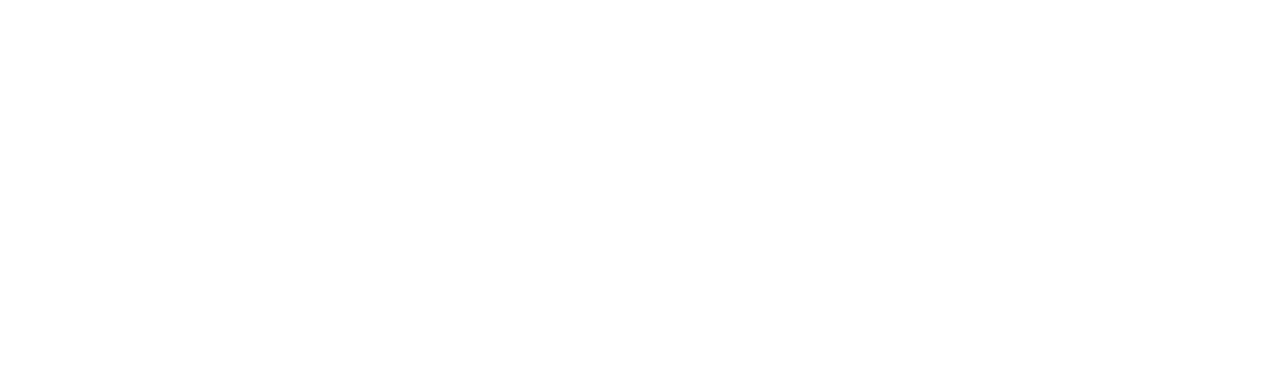
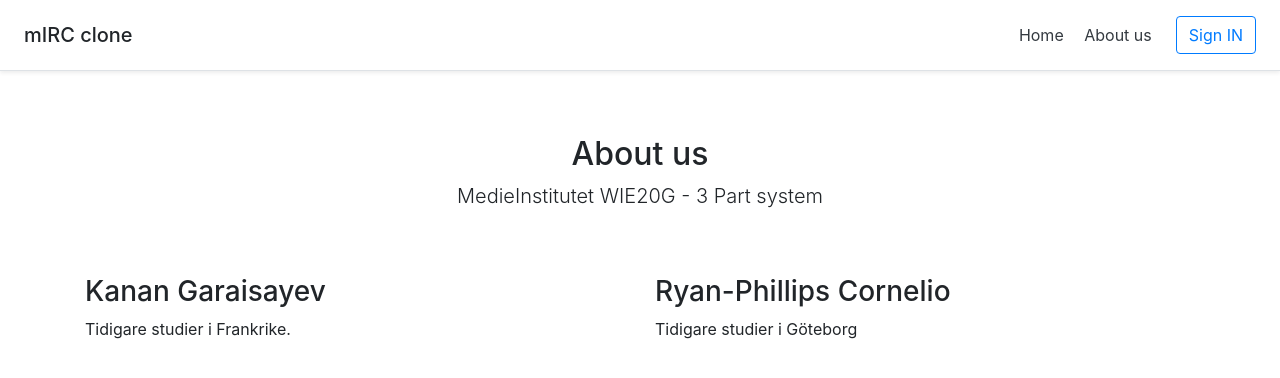
Before and after one commit to Kanan11/mIRC_chat, a website: page public/about.html in a window 1280 px wide. Drawn offline with nearby package versions, Linux system fonts and the light colour scheme; no server answers.

Commit message:
Linked about us page

```diff
--- a/public/about.html
+++ b/public/about.html
@@ -5,8 +5,43 @@
     <meta http-equiv="X-UA-Compatible" content="IE=edge">
     <meta name="viewport" content="width=device-width, initial-scale=1.0">
     <title>Document</title>
+    <script src="https://ajax.googleapis.com/ajax/libs/jquery/3.3.1/jquery.min.js"></script>
+    <script src="/socket.io/socket.io.js"></script>
+    <link rel="stylesheet" href="https://stackpath.bootstrapcdn.com/bootstrap/4.2.1/css/bootstrap.min.css">
+
+    <script src="https://code.jquery.com/jquery-3.4.1.min.js"
+        integrity="sha256-CSXorXvZcTkaix6Yvo6HppcZGetbYMGWSFlBw8HfCJo=" crossorigin="anonymous"></script>
+    <script defer src="/logic.js"></script>
 </head>
 <body>
+    <div class="d-flex flex-column flex-md-row align-items-center p-3 px-md-4 mb-3 bg-white border-bottom shadow-sm">
+        <h5 class="my-0 mr-md-auto">mIRC clone</h5>
+        <nav class="my-2 my-md-0 mr-md-3">
+            <a class="p-2 text-dark" href="/">Home</a>
+            <a class="p-2 text-dark" href="about.html">About us</a>
+
+        </nav>
+        <a class="btn btn-outline-primary" href="#">Sign IN</a>
+    </div>
+    <!-- huvud container -->
+    <div class="container">
+        <div class="py-5 text-center">
+            <h2>About us</h2>
+            <p class="lead">MedieInstitutet WIE20G - 3 Part system</p>
+        </div>
+        <div class="row">
+            <div class="col-6">
+                <h3>Kanan Garaisayev</h3>
+                <p>Tidigare studier i Frankrike.</p>
+            </div>
+            <div class="col-6">
+                <h3>Ryan-Phillips Cornelio</h3>
+                <p>Tidigare studier i Göteborg</p>
+                <!-- Här kan se alla meddelande -->
+                <div id="all_mess"></div>
+            </div>
+        </div>
+    </div>
 
 </body>
 </html>
```
Also changed, not shown: public/index.html (+1 -1 lines).
